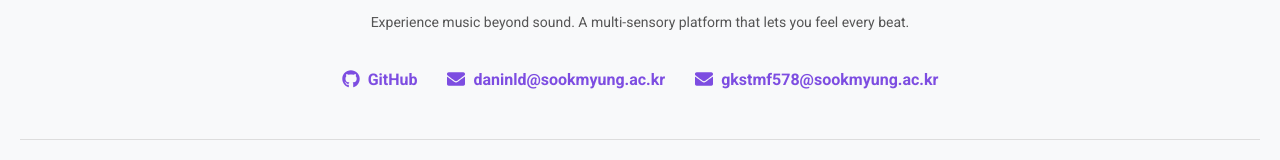
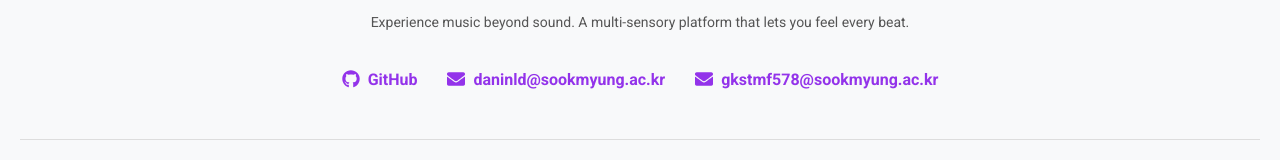
Before and after one commit to it-graduation-project/frontend, a React (Create React App) app: page / in a window 1280 px wide. Shown: the part 2548-2708 px from the top of the page. Built offline with nearby package versions, Linux system fonts and the light colour scheme; no server answers.

Commit message:
Design: 푸터 색상 변경

```diff
--- a/src/styles/Footer.css
+++ b/src/styles/Footer.css
@@ -42,7 +42,7 @@
   display: flex;
   align-items: center;
   font-size: 16px;
-  color: #7D4DE1;
+  color: #9333EA;
   text-decoration: none;
   font-weight: 600;
 }
@@ -54,7 +54,7 @@
 .footer-icon {
   margin-right: 8px;
   font-size: 18px;
-  color: #7D4DE1;
+  color: #9333EA;
 }
 
 
```
